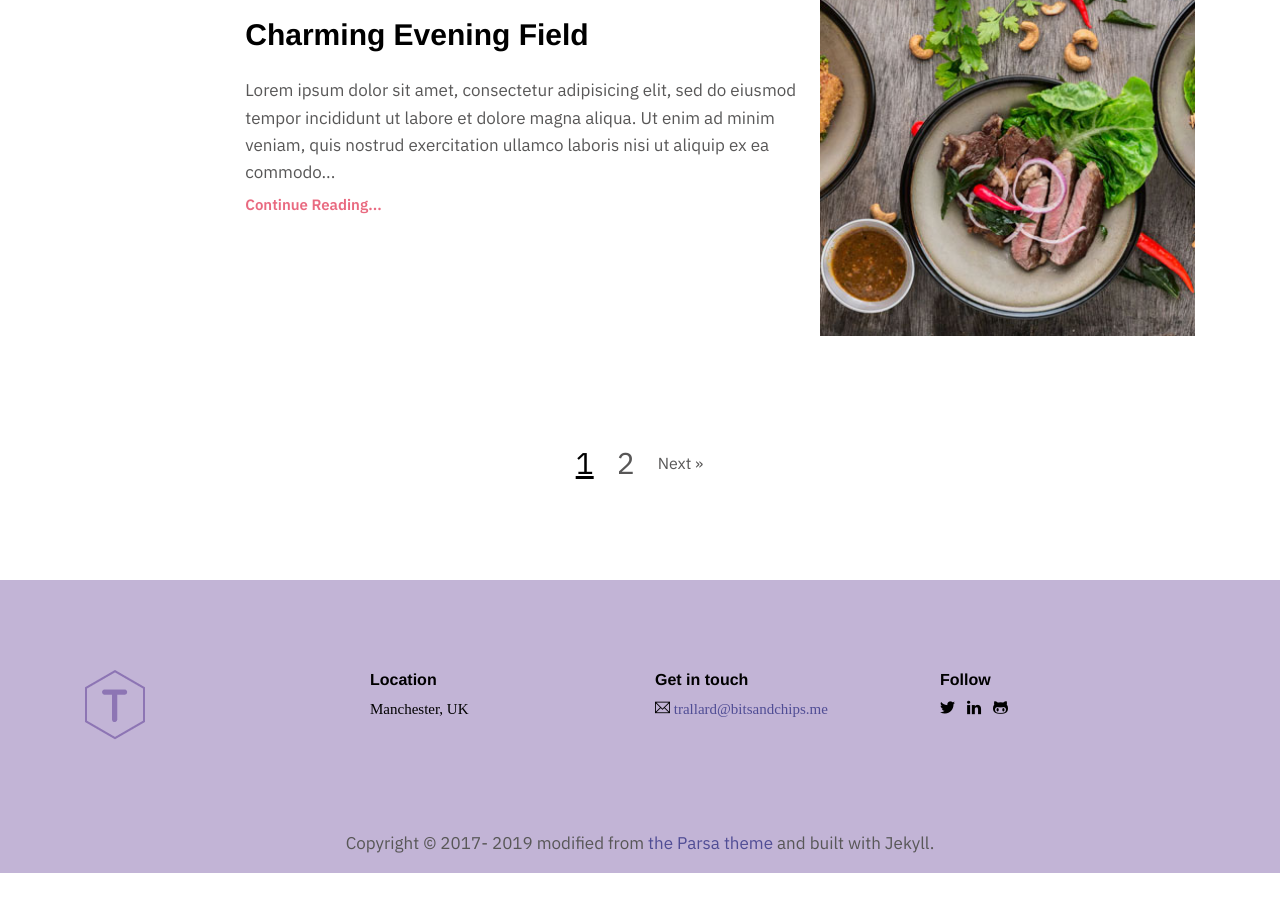
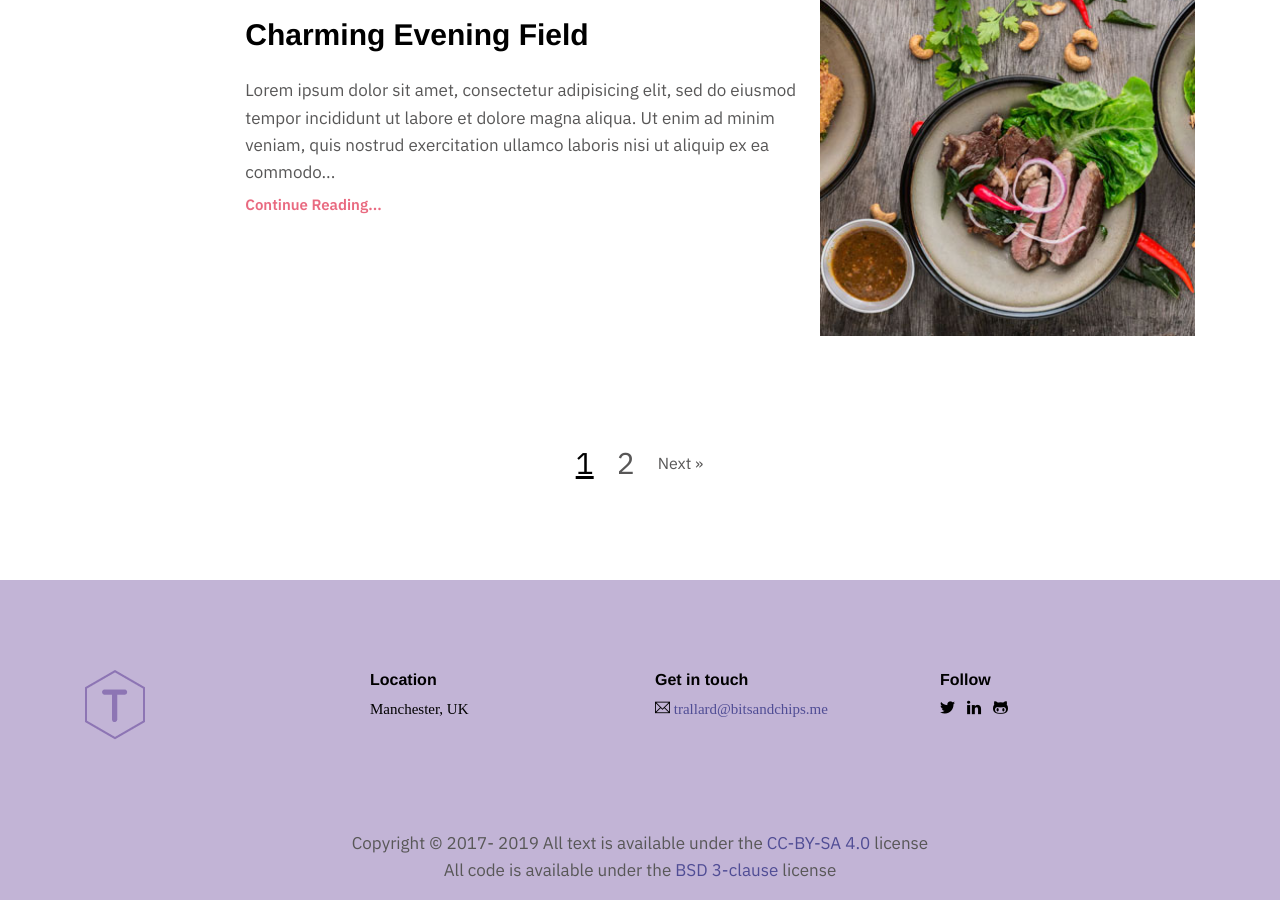
Before and after one commit to trallard/v2, a Jekyll site: the page built from index.html, in a window 1280 px wide and 900 px high, scrolled down 5362 px. Built offline with Jekyll 4.4.1, drawn with Linux system fonts in a browser that asks for light colours; some web fonts are replaced; the list of posts is cut into pages by our own code; before the commit the page ends 6235 px from its top, so only the background shows below that.

Commit message:
:construction: Add license to site

```diff
--- a/_includes/footer.html
+++ b/_includes/footer.html
@@ -44,7 +44,9 @@
   <div class="text-center pb-3">
     <p class="mb-0">Copyright © 2017-
       <script>var CurrentYear = new Date().getFullYear()
-        document.write(CurrentYear)</script> modified from <a href="https://themefisher.com/">the Parsa theme</a> and
-      built with Jekyll.</p>
+        document.write(CurrentYear)</script> All text is available under the <a
+        href="https://creativecommons.org/licenses/by-sa/4.0/">CC-BY-SA 4.0</a> license<br>
+      All code is available under the <a href="https://opensource.org/licenses/BSD-3-Clause">BSD 3-clause</a> license
+    </p>
   </div>
 </footer>
```
